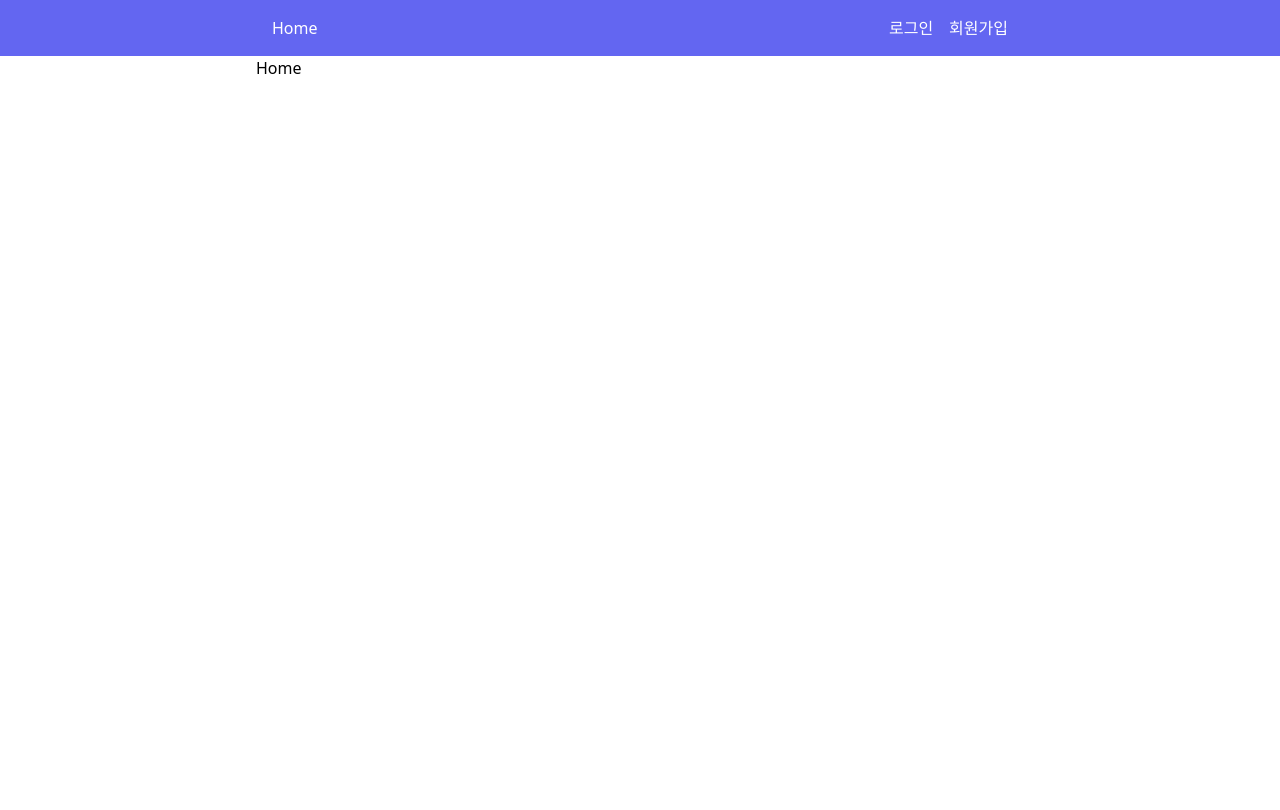
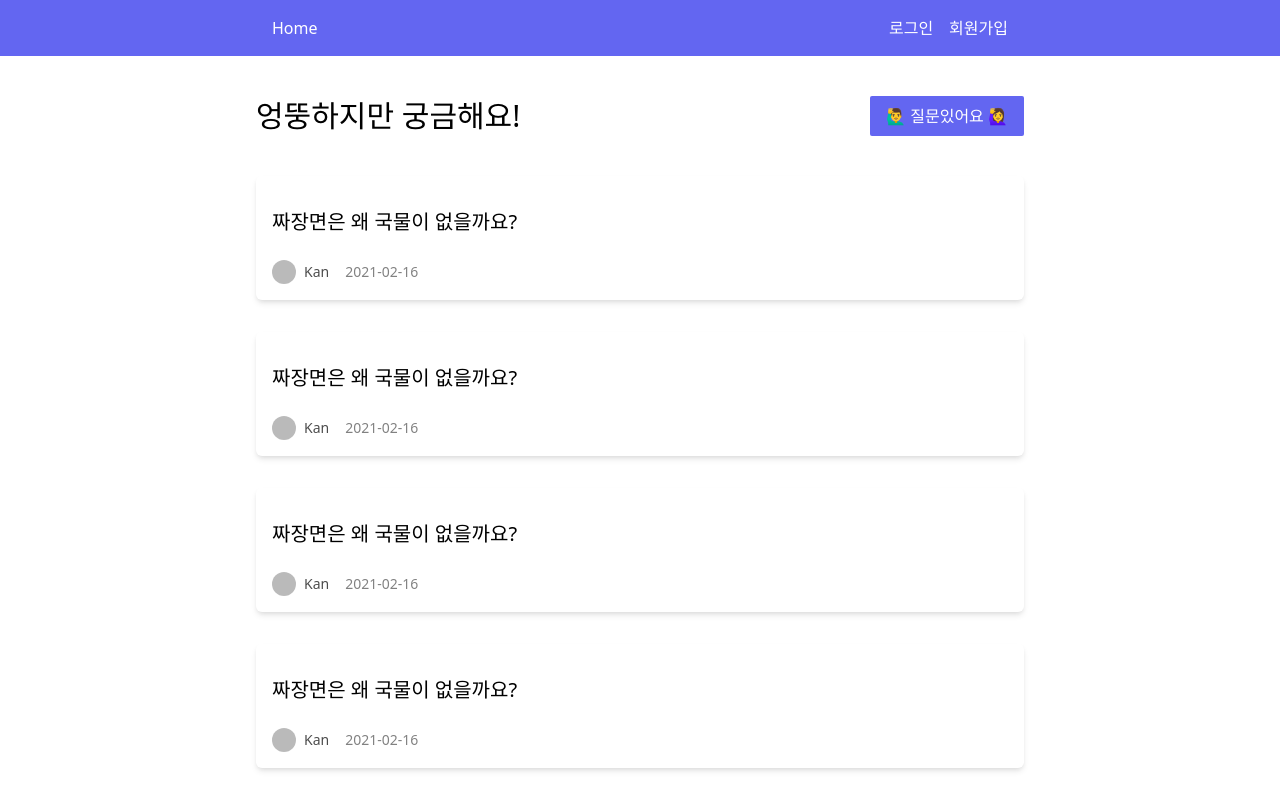
Before and after one commit to sk97kang/wild-question, a Next.js app: page / in a window 1280 px wide. Shown: the top 810 px of the page. Built offline with nearby package versions, Linux system fonts and the light colour scheme; grey boxes are pictures that could not be loaded.

Commit message:
feat: :sparkles: Add Home Page
Add Home Page

```diff
--- a/package.json
+++ b/package.json
@@ -14,6 +14,7 @@
     "postcss": "^8.2.6",
     "react": "^17.0.1",
     "react-dom": "^17.0.1",
+    "react-hook-form": "^6.15.1",
     "tailwindcss": "^2.0.3"
   },
   "devDependencies": {
--- a/src/components/Layout.tsx
+++ b/src/components/Layout.tsx
@@ -45,7 +45,9 @@ export const Layout: React.FC<ILayoutProps> = ({
           </ul>
         </nav>
       </header>
-      <main className="max-w-screen-md mx-auto">{children}</main>
+      <main className="max-w-screen-md mx-auto pb-10 px-4 md:px-0">
+        {children}
+      </main>
     </div>
   );
 };
--- /dev/null
+++ b/src/components/Question.tsx
@@ -0,0 +1,29 @@
+import React from "react";
+
+interface IQuestionProps {
+  title: string;
+  writer: string;
+  createdAt: string;
+}
+
+export const Question: React.FC<IQuestionProps> = ({
+  title,
+  writer,
+  createdAt,
+}) => {
+  return (
+    <div className="shadow-md p-4 rounded-md mb-8 hover:shadow-lg transition cursor-pointer">
+      <div className="text-xl font-medium mb-6 mt-4">{title}</div>
+      <div className="text-sm font-medium opacity-70 flex items-center">
+        <div
+          className="bg-gray-500 w-6 h-6 rounded-full mr-2 bg-center bg-cover"
+          style={{
+            backgroundImage: `url(https://images.unsplash.com/photo-1539571696357-5a69c17a67c6?ixid=MXwxMjA3fDB8MHxzZWFyY2h8NHx8cGVvcGxlfGVufDB8fDB8&ixlib=rb-1.2.1&auto=format&fit=crop&w=500&q=60)`,
+          }}
+        ></div>
+        <div className="mr-4">{writer}</div>
+        <div className="text-sm opacity-70">{createdAt}</div>
+      </div>
+    </div>
+  );
+};
--- a/src/pages/index.tsx
+++ b/src/pages/index.tsx
@@ -1,7 +1,116 @@
+import { useState } from "react";
+import { useForm } from "react-hook-form";
 import { Layout } from "../components/Layout";
+import { Question } from "../components/Question";
 
-const LendingPage = () => {
-  return <Layout>Home</Layout>;
+const DefaultData = [
+  {
+    title: "짜장면은 왜 국물이 없을까요?",
+    writer: "Kan",
+    createdAt: "2021-02-16",
+  },
+  {
+    title: "짜장면은 왜 국물이 없을까요?",
+    writer: "Kan",
+    createdAt: "2021-02-16",
+  },
+  {
+    title: "짜장면은 왜 국물이 없을까요?",
+    writer: "Kan",
+    createdAt: "2021-02-16",
+  },
+  {
+    title: "짜장면은 왜 국물이 없을까요?",
+    writer: "Kan",
+    createdAt: "2021-02-16",
+  },
+];
+
+interface IFormProps {
+  text: string;
+}
+
+const HomePage = () => {
+  const [data, setData] = useState(DefaultData);
+  const [activedAddModal, setActivedAddModal] = useState(false);
+  const { register, getValues, setValue, handleSubmit } = useForm<IFormProps>();
+
+  const onAddQuestionClick = () => {
+    setActivedAddModal(true);
+  };
+
+  const onSubmit = () => {
+    const { text } = getValues();
+    setData(prev => [
+      { title: text, writer: "Kan", createdAt: "2021-02-16" },
+      ...prev,
+    ]);
+    setActivedAddModal(false);
+  };
+
+  const onCancelClick = () => {
+    setActivedAddModal(false);
+  };
+
+  return (
+    <Layout>
+      <div className="mt-10">
+        <div className="mb-10 flex flex-col items-center md:flex-row md:justify-between">
+          <h1 className="text-3xl font-medium mb-5 md:mb-0 ">
+            엉뚱하지만 궁금해요!
+          </h1>
+          <button
+            className="py-2 px-4 rounded-sm text-white bg-indigo-500 hover:bg-indigo-700 transition focus:outline-none"
+            onClick={onAddQuestionClick}
+          >
+            🙋‍♂️ 질문있어요 🙋‍♀️
+          </button>
+        </div>
+        <div>
+          {data.map(question => (
+            <Question
+              title={question.title}
+              writer={question.writer}
+              createdAt={question.createdAt}
+            />
+          ))}
+        </div>
+      </div>
+
+      {/* Modal */}
+      {activedAddModal && (
+        <div className="fixed top-0 left-0 w-screen h-screen z-10 flex justify-center items-center">
+          <div className="bg-gray-900 opacity-70 w-full h-full"></div>
+          <div className="absolute w-full max-w-md p-4">
+            <form
+              className="w-full bg-white rounded-md p-8"
+              onSubmit={handleSubmit(onSubmit)}
+            >
+              <div className="flex justify-between items-center mb-5">
+                <div className="text-lg font-medium">어떤 생각을 하셨나요?</div>
+                <button
+                  className="focus:outline-none"
+                  type="reset"
+                  onClick={onCancelClick}
+                >
+                  🅧
+                </button>
+              </div>
+              <textarea
+                ref={register({ required: "생각을 입력해주세요!" })}
+                name="text"
+                className="resize-none w-full border border-indigo-300 rounded-md p-2 h-18 mb-4 text-center"
+                placeholder="엉뚱한 생각도 좋아요!"
+              />
+              <button className="w-full py-2 px-4 rounded-sm text-white bg-indigo-500 hover:bg-indigo-700 transition focus:outline-none">
+                질문하기
+              </button>
+            </form>
+          </div>
+        </div>
+      )}
+    </Layout>
+  );
 };
 
-export default LendingPage;
+export default HomePage;
```
Also changed, not shown: 1 other file (tests, documents, lock files or other folders).
